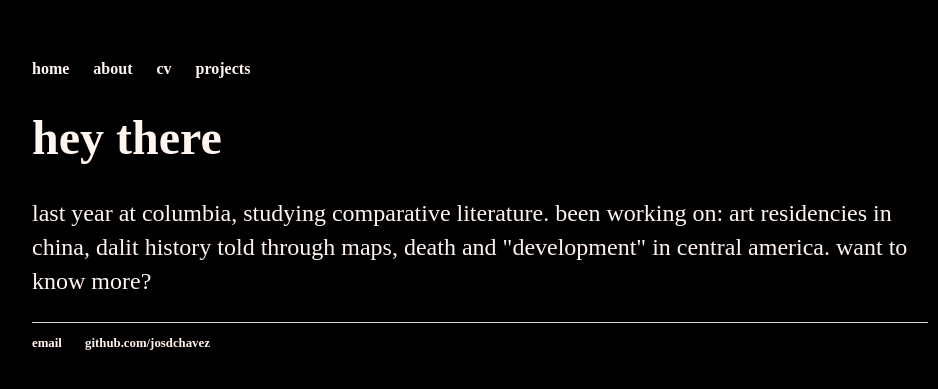
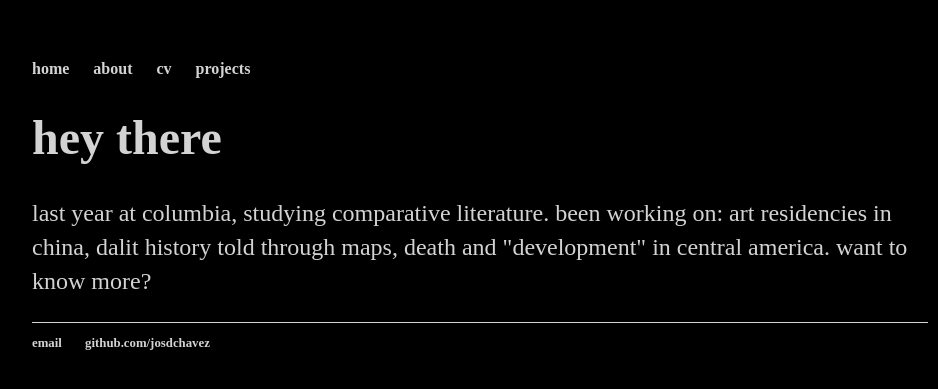
Before and after one commit to josdchavez/josdchavez.github.io, a Jekyll site: the page built from index.html, in a window 1280 px wide. Shown: the top 389 px of the page, without its empty margins (160-1098 px from the left). Built offline with Jekyll 4.4.1, drawn with Linux system fonts in a browser that asks for light colours.

Commit message:
Update main.css

```diff
--- a/css/main.css
+++ b/css/main.css
@@ -3,7 +3,7 @@
     width: 70%;
 }
 nav ul, footer ul {
-    font-family: "Bookman Old Style";
+    font-family: "Courier New,Courier,Lucida Sans Typewriter,Lucida Typewriter,monospace";
     padding: 0px;
     list-style: none;
     font-weight: bold;
@@ -23,7 +23,7 @@
 }
 h1 {
     font-size: 3em;
-    font-family:"Bookman Old Style";
+    font-family:"Courier New,Courier,Lucida Sans Typewriter,Lucida Typewriter,monospace";
 }
 p {
     font-size: 1.5em;
@@ -46,7 +46,7 @@
 
 * {
 
-    color: seashell;
+    color: lightgrey;
     background-color: black;
-    font-family: "Bookman Old Style";
+    font-family: "Courier New,Courier,Lucida Sans Typewriter,Lucida Typewriter,monospace";
 }
```
